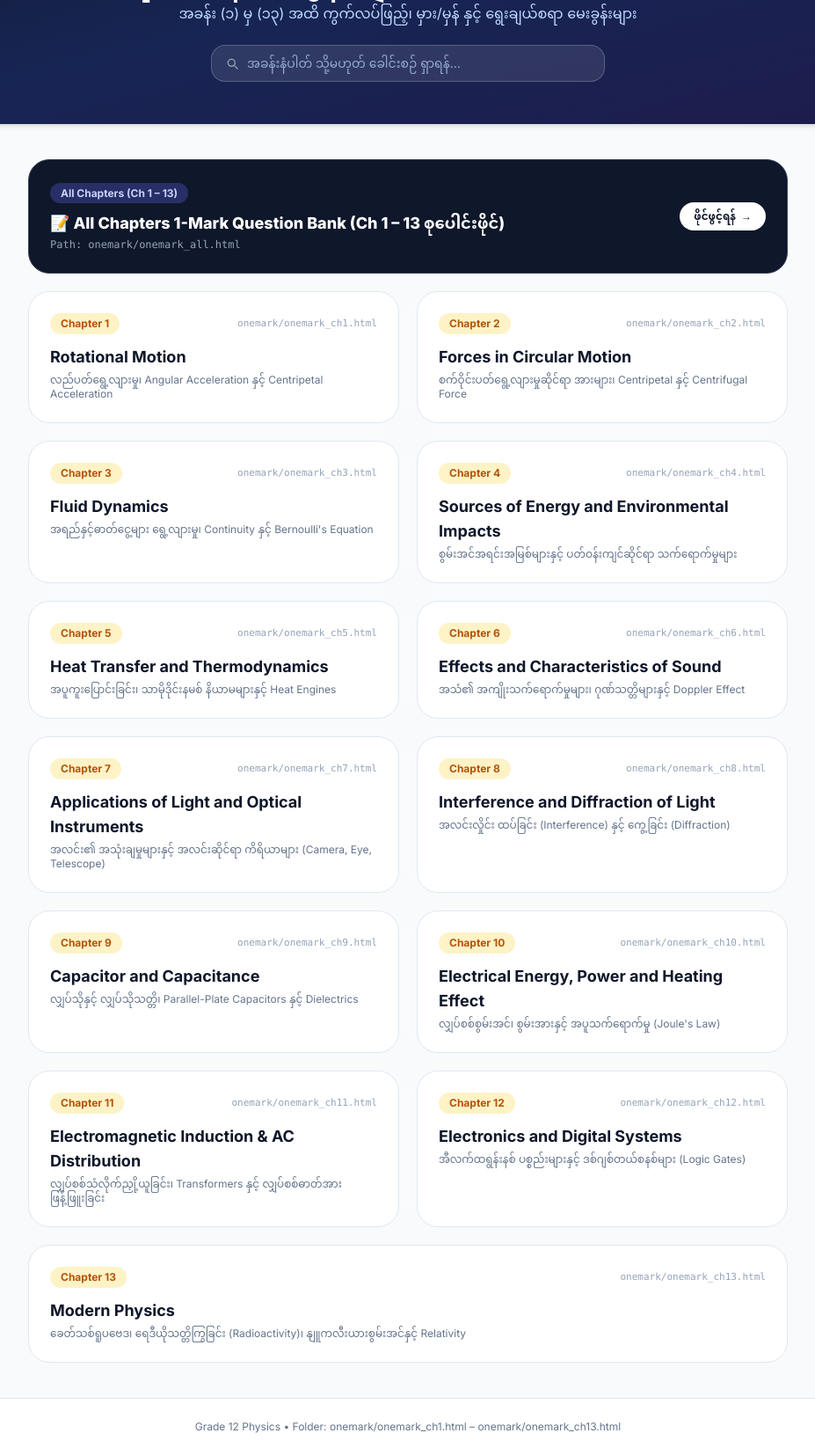
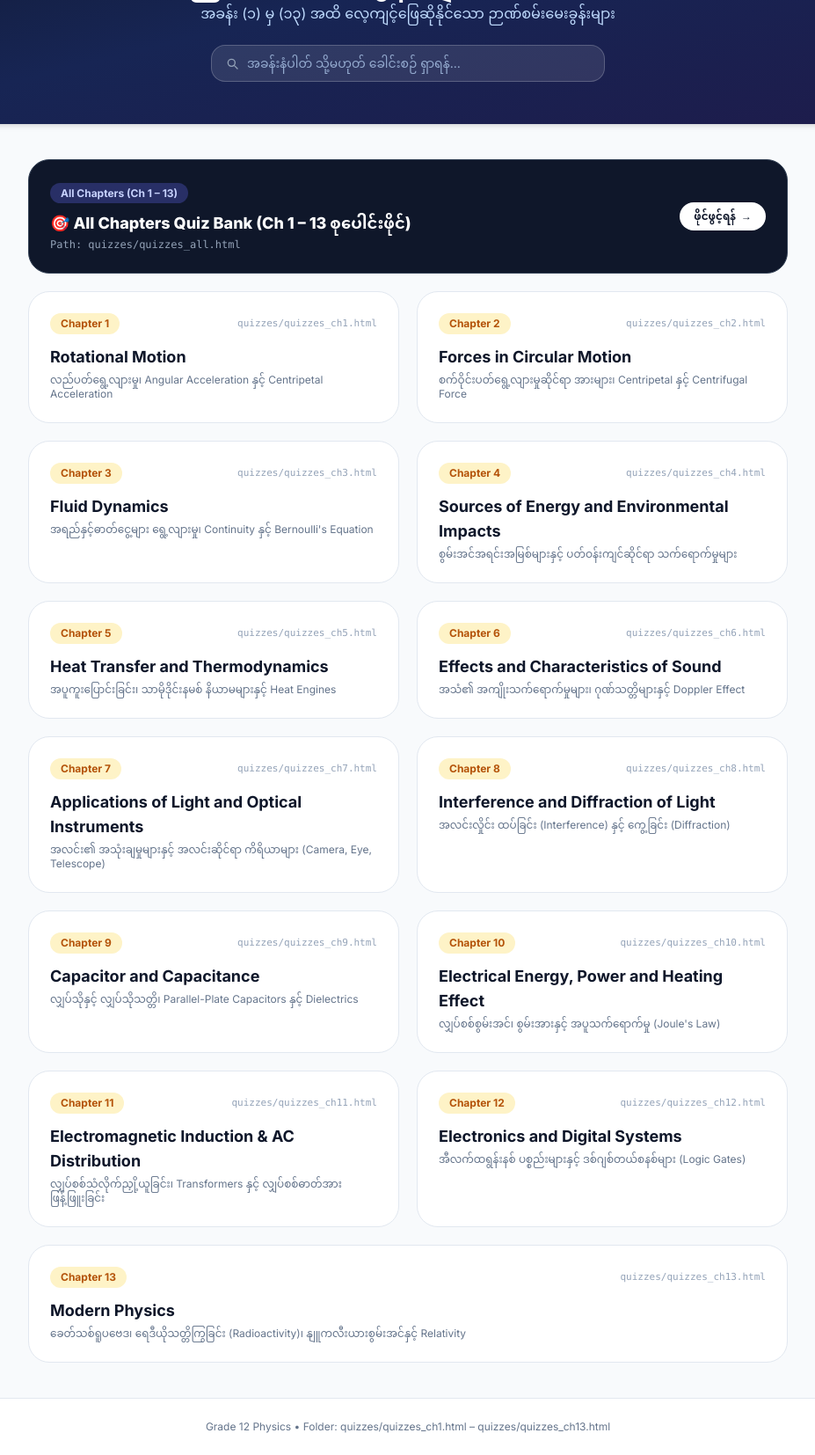
Before and after one commit to berrycran976-star/G12-phy-all-chapters, a plain HTML site: page quizzes.html in a window 1280 px wide. Shown: the part 180-1834 px from the top of the page at 88% size, without its empty margins (176-1103 px from the left). Drawn offline with nearby package versions, Linux system fonts and the light colour scheme.

Commit message:
Update title and links for quizzes section

```diff
--- a/onemark.html
+++ b/quizzes.html
@@ -3,7 +3,7 @@
 <head>
     <meta charset="UTF-8">
     <meta name="viewport" content="width=device-width, initial-scale=1.0">
-    <title>Grade 12 Physics - ၁ မှတ်တန် (1-Mark Questions)</title>
+    <title>Grade 12 Physics - ဉာဏ်စမ်းမေးခွန်းများ (Quizzes)</title>
 
     <!-- Tailwind CSS -->
     <script src="https://cdn.tailwindcss.com"></script>
@@ -34,11 +34,11 @@
             </div>
 
             <span class="inline-block px-3.5 py-1 rounded-full text-xs font-bold uppercase tracking-wider bg-indigo-500/20 text-indigo-200 border border-indigo-400/30 mb-3">
-                Grade 12 Physics • 1-Mark Q&A
+                Grade 12 Physics • Quizzes
             </span>
-            <h1 class="text-2xl sm:text-4xl font-extrabold tracking-tight">၁ မှတ်တန် မေးခွန်းများ (1-Mark Questions)</h1>
+            <h1 class="text-2xl sm:text-4xl font-extrabold tracking-tight">ဉာဏ်စမ်းမေးခွန်းများ (Quizzes)</h1>
             <p class="mt-2.5 text-blue-200 text-sm sm:text-base max-w-2xl mx-auto">
-                အခန်း (၁) မှ (၁၃) အထိ ကွက်လပ်ဖြည့်၊ မှား/မှန် နှင့် ရွေးချယ်စရာ မေးခွန်းများ
+                အခန်း (၁) မှ (၁၃) အထိ လေ့ကျင့်ဖြေဆိုနိုင်သော ဉာဏ်စမ်းမေးခွန်းများ
             </p>
 
             <!-- Quick Search Bar -->
@@ -60,12 +60,12 @@
     <main id="chapters-grid" class="flex-1 max-w-4xl w-full mx-auto px-4 py-10 grid sm:grid-cols-2 gap-5">
 
         <!-- Master All-in-One File Card -->
-        <a href="onemark/onemark_all.html" data-search="all chapters 1 to 13 master စုပေါင်းဖိုင်" class="chapter-card sm:col-span-2 block p-6 bg-slate-900 text-white rounded-3xl border border-slate-700 hover:border-indigo-400 hover:shadow-md transition">
+        <a href="quizzes/quizzes_all.html" data-search="all chapters 1 to 13 master quiz စုပေါင်းဖိုင်" class="chapter-card sm:col-span-2 block p-6 bg-slate-900 text-white rounded-3xl border border-slate-700 hover:border-indigo-400 hover:shadow-md transition">
             <div class="flex flex-col sm:flex-row sm:items-center justify-between gap-3">
                 <div>
                     <span class="px-3 py-1 rounded-full text-xs font-bold bg-indigo-500/30 text-indigo-200">All Chapters (Ch 1 – 13)</span>
-                    <h2 class="mt-2.5 text-lg font-extrabold text-white">📝 All Chapters 1-Mark Question Bank (Ch 1 – 13 စုပေါင်းဖိုင်)</h2>
-                    <p class="mt-0.5 text-xs font-mono text-slate-400">Path: onemark/onemark_all.html</p>
+                    <h2 class="mt-2.5 text-lg font-extrabold text-white">🎯 All Chapters Quiz Bank (Ch 1 – 13 စုပေါင်းဖိုင်)</h2>
+                    <p class="mt-0.5 text-xs font-mono text-slate-400">Path: quizzes/quizzes_all.html</p>
                 </div>
                 <span class="inline-flex items-center gap-1.5 px-4 py-2 rounded-2xl bg-white text-slate-900 text-xs font-extrabold self-start sm:self-center">
                     <span>ဖိုင်ဖွင့်ရန်</span>
@@ -75,130 +75,130 @@
         </a>
 
         <!-- Chapter 1 -->
-        <a href="onemark/onemark_ch1.html" data-search="1 rotational motion လည်ပတ်ရွေ့လျားမှု angular centripetal" class="chapter-card block p-6 bg-white rounded-3xl border border-slate-200 hover:border-amber-500 hover:shadow-md transition">
+        <a href="quizzes/quizzes_ch1.html" data-search="1 rotational motion လည်ပတ်ရွေ့လျားမှု angular centripetal" class="chapter-card block p-6 bg-white rounded-3xl border border-slate-200 hover:border-amber-500 hover:shadow-md transition">
             <div class="flex items-center justify-between gap-2">
                 <span class="px-3 py-1 rounded-full text-xs font-bold bg-amber-100 text-amber-700">Chapter 1</span>
-                <span class="text-[11px] font-mono text-slate-400">onemark/onemark_ch1.html</span>
+                <span class="text-[11px] font-mono text-slate-400">quizzes/quizzes_ch1.html</span>
             </div>
             <h2 class="mt-3 text-lg font-bold text-slate-900">Rotational Motion</h2>
             <p class="mt-1 text-xs text-slate-500">လည်ပတ်ရွေ့လျားမှု၊ Angular Acceleration နှင့် Centripetal Acceleration</p>
         </a>
 
         <!-- Chapter 2 -->
-        <a href="onemark/onemark_ch2.html" data-search="2 forces in circular motion စက်ဝိုင်းပတ်ရွေ့လျားမှု centripetal centrifugal banking" class="chapter-card block p-6 bg-white rounded-3xl border border-slate-200 hover:border-amber-500 hover:shadow-md transition">
+        <a href="quizzes/quizzes_ch2.html" data-search="2 forces in circular motion စက်ဝိုင်းပတ်ရွေ့လျားမှု centripetal centrifugal banking" class="chapter-card block p-6 bg-white rounded-3xl border border-slate-200 hover:border-amber-500 hover:shadow-md transition">
             <div class="flex items-center justify-between gap-2">
                 <span class="px-3 py-1 rounded-full text-xs font-bold bg-amber-100 text-amber-700">Chapter 2</span>
-                <span class="text-[11px] font-mono text-slate-400">onemark/onemark_ch2.html</span>
+                <span class="text-[11px] font-mono text-slate-400">quizzes/quizzes_ch2.html</span>
             </div>
             <h2 class="mt-3 text-lg font-bold text-slate-900">Forces in Circular Motion</h2>
             <p class="mt-1 text-xs text-slate-500">စက်ဝိုင်းပတ်ရွေ့လျားမှုဆိုင်ရာ အားများ၊ Centripetal နှင့် Centrifugal Force</p>
         </a>
 
         <!-- Chapter 3 -->
-        <a href="onemark/onemark_ch3.html" data-search="3 fluid dynamics အရည်နှင့်ဓာတ်ငွေ့ bernoulli continuity viscosity" class="chapter-card block p-6 bg-white rounded-3xl border border-slate-200 hover:border-amber-500 hover:shadow-md transition">
+        <a href="quizzes/quizzes_ch3.html" data-search="3 fluid dynamics အရည်နှင့်ဓာတ်ငွေ့ bernoulli continuity viscosity" class="chapter-card block p-6 bg-white rounded-3xl border border-slate-200 hover:border-amber-500 hover:shadow-md transition">
             <div class="flex items-center justify-between gap-2">
                 <span class="px-3 py-1 rounded-full text-xs font-bold bg-amber-100 text-amber-700">Chapter 3</span>
-                <span class="text-[11px] font-mono text-slate-400">onemark/onemark_ch3.html</span>
+                <span class="text-[11px] font-mono text-slate-400">quizzes/quizzes_ch3.html</span>
             </div>
             <h2 class="mt-3 text-lg font-bold text-slate-900">Fluid Dynamics</h2>
             <p class="mt-1 text-xs text-slate-500">အရည်နှင့်ဓာတ်ငွေ့များ ရွေ့လျားမှု၊ Continuity နှင့် Bernoulli's Equation</p>
         </a>
 
         <!-- Chapter 4 -->
-        <a href="onemark/onemark_ch4.html" data-search="4 sources of energy environmental impacts စွမ်းအင်အရင်းအမြစ် renewable" class="chapter-card block p-6 bg-white rounded-3xl border border-slate-200 hover:border-amber-500 hover:shadow-md transition">
+        <a href="quizzes/quizzes_ch4.html" data-search="4 sources of energy environmental impacts စွမ်းအင်အရင်းအမြစ် renewable" class="chapter-card block p-6 bg-white rounded-3xl border border-slate-200 hover:border-amber-500 hover:shadow-md transition">
             <div class="flex items-center justify-between gap-2">
                 <span class="px-3 py-1 rounded-full text-xs font-bold bg-amber-100 text-amber-700">Chapter 4</span>
-                <span class="text-[11px] font-mono text-slate-400">onemark/onemark_ch4.html</span>
+                <span class="text-[11px] font-mono text-slate-400">quizzes/quizzes_ch4.html</span>
             </div>
             <h2 class="mt-3 text-lg font-bold text-slate-900">Sources of Energy and Environmental Impacts</h2>
             <p class="mt-1 text-xs text-slate-500">စွမ်းအင်အရင်းအမြစ်များနှင့် ပတ်ဝန်းကျင်ဆိုင်ရာ သက်ရောက်မှုများ</p>
         </a>
 
         <!-- Chapter 5 -->
-        <a href="onemark/onemark_ch5.html" data-search="5 heat transfer thermodynamics အပူကူးပြောင်းခြင်း သာမိုဒိုင်းနမစ်" class="chapter-card block p-6 bg-white rounded-3xl border border-slate-200 hover:border-amber-500 hover:shadow-md transition">
+        <a href="quizzes/quizzes_ch5.html" data-search="5 heat transfer thermodynamics အပူကူးပြောင်းခြင်း သာမိုဒိုင်းနမစ်" class="chapter-card block p-6 bg-white rounded-3xl border border-slate-200 hover:border-amber-500 hover:shadow-md transition">
             <div class="flex items-center justify-between gap-2">
                 <span class="px-3 py-1 rounded-full text-xs font-bold bg-amber-100 text-amber-700">Chapter 5</span>
-                <span class="text-[11px] font-mono text-slate-400">onemark/onemark_ch5.html</span>
+                <span class="text-[11px] font-mono text-slate-400">quizzes/quizzes_ch5.html</span>
             </div>
             <h2 class="mt-3 text-lg font-bold text-slate-900">Heat Transfer and Thermodynamics</h2>
             <p class="mt-1 text-xs text-slate-500">အပူကူးပြောင်းခြင်း၊ သာမိုဒိုင်းနမစ် နိယာမများနှင့် Heat Engines</p>
         </a>
 
         <!-- Chapter 6 -->
-        <a href="onemark/onemark_ch6.html" data-search="6 effects characteristics of sound အသံ doppler echo decibel" class="chapter-card block p-6 bg-white rounded-3xl border border-slate-200 hover:border-amber-500 hover:shadow-md transition">
+        <a href="quizzes/quizzes_ch6.html" data-search="6 effects characteristics of sound အသံ doppler echo decibel" class="chapter-card block p-6 bg-white rounded-3xl border border-slate-200 hover:border-amber-500 hover:shadow-md transition">
             <div class="flex items-center justify-between gap-2">
                 <span class="px-3 py-1 rounded-full text-xs font-bold bg-amber-100 text-amber-700">Chapter 6</span>
-                <span class="text-[11px] font-mono text-slate-400">onemark/onemark_ch6.html</span>
+                <span class="text-[11px] font-mono text-slate-400">quizzes/quizzes_ch6.html</span>
             </div>
             <h2 class="mt-3 text-lg font-bold text-slate-900">Effects and Characteristics of Sound</h2>
             <p class="mt-1 text-xs text-slate-500">အသံ၏ အကျိုးသက်ရောက်မှုများ၊ ဂုဏ်သတ္တိများနှင့် Doppler Effect</p>
         </a>
 
         <!-- Chapter 7 -->
-        <a href="onemark/onemark_ch7.html" data-search="7 applications of light optical instruments အလင်း camera eye telescope microscope" class="chapter-card block p-6 bg-white rounded-3xl border border-slate-200 hover:border-amber-500 hover:shadow-md transition">
+        <a href="quizzes/quizzes_ch7.html" data-search="7 applications of light optical instruments အလင်း camera eye telescope microscope" class="chapter-card block p-6 bg-white rounded-3xl border border-slate-200 hover:border-amber-500 hover:shadow-md transition">
             <div class="flex items-center justify-between gap-2">
                 <span class="px-3 py-1 rounded-full text-xs font-bold bg-amber-100 text-amber-700">Chapter 7</span>
-                <span class="text-[11px] font-mono text-slate-400">onemark/onemark_ch7.html</span>
+                <span class="text-[11px] font-mono text-slate-400">quizzes/quizzes_ch7.html</span>
             </div>
             <h2 class="mt-3 text-lg font-bold text-slate-900">Applications of Light and Optical Instruments</h2>
             <p class="mt-1 text-xs text-slate-500">အလင်း၏ အသုံးချမှုများနှင့် အလင်းဆိုင်ရာ ကိရိယာများ (Camera, Eye, Telescope)</p>
         </a>
 
         <!-- Chapter 8 -->
-        <a href="onemark/onemark_ch8.html" data-search="8 interference diffraction of light အလင်းလှိုင်း ထပ်ခြင်း ကွေ့ခြင်း" class="chapter-card block p-6 bg-white rounded-3xl border border-slate-200 hover:border-amber-500 hover:shadow-md transition">
+        <a href="quizzes/quizzes_ch8.html" data-search="8 interference diffraction of light အလင်းလှိုင်း ထပ်ခြင်း ကွေ့ခြင်း" class="chapter-card block p-6 bg-white rounded-3xl border border-slate-200 hover:border-amber-500 hover:shadow-md transition">
             <div class="flex items-center justify-between gap-2">
                 <span class="px-3 py-1 rounded-full text-xs font-bold bg-amber-100 text-amber-700">Chapter 8</span>
-                <span class="text-[11px] font-mono text-slate-400">onemark/onemark_ch8.html</span>
+                <span class="text-[11px] font-mono text-slate-400">quizzes/quizzes_ch8.html</span>
             </div>
             <h2 class="mt-3 text-lg font-bold text-slate-900">Interference and Diffraction of Light</h2>
             <p class="mt-1 text-xs text-slate-500">အလင်းလှိုင်း ထပ်ခြင်း (Interference) နှင့် ကွေ့ခြင်း (Diffraction)</p>
         </a>
 
         <!-- Chapter 9 -->
-        <a href="onemark/onemark_ch9.html" data-search="9 capacitor capacitance လျှပ်သို dielectric" class="chapter-card block p-6 bg-white rounded-3xl border border-slate-200 hover:border-amber-500 hover:shadow-md transition">
+        <a href="quizzes/quizzes_ch9.html" data-search="9 capacitor capacitance လျှပ်သို dielectric" class="chapter-card block p-6 bg-white rounded-3xl border border-slate-200 hover:border-amber-500 hover:shadow-md transition">
             <div class="flex items-center justify-between gap-2">
                 <span class="px-3 py-1 rounded-full text-xs font-bold bg-amber-100 text-amber-700">Chapter 9</span>
-                <span class="text-[11px] font-mono text-slate-400">onemark/onemark_ch9.html</span>
+                <span class="text-[11px] font-mono text-slate-400">quizzes/quizzes_ch9.html</span>
             </div>
             <h2 class="mt-3 text-lg font-bold text-slate-900">Capacitor and Capacitance</h2>
             <p class="mt-1 text-xs text-slate-500">လျှပ်သိုနှင့် လျှပ်သိုသတ္တိ၊ Parallel-Plate Capacitors နှင့် Dielectrics</p>
         </a>
 
         <!-- Chapter 10 -->
-        <a href="onemark/onemark_ch10.html" data-search="10 electrical energy power heating effect လျှပ်စစ်စွမ်းအင် joule" class="chapter-card block p-6 bg-white rounded-3xl border border-slate-200 hover:border-amber-500 hover:shadow-md transition">
+        <a href="quizzes/quizzes_ch10.html" data-search="10 electrical energy power heating effect လျှပ်စစ်စွမ်းအင် joule" class="chapter-card block p-6 bg-white rounded-3xl border border-slate-200 hover:border-amber-500 hover:shadow-md transition">
             <div class="flex items-center justify-between gap-2">
                 <span class="px-3 py-1 rounded-full text-xs font-bold bg-amber-100 text-amber-700">Chapter 10</span>
-                <span class="text-[11px] font-mono text-slate-400">onemark/onemark_ch10.html</span>
+                <span class="text-[11px] font-mono text-slate-400">quizzes/quizzes_ch10.html</span>
             </div>
             <h2 class="mt-3 text-lg font-bold text-slate-900">Electrical Energy, Power and Heating Effect</h2>
             <p class="mt-1 text-xs text-slate-500">လျှပ်စစ်စွမ်းအင်၊ စွမ်းအားနှင့် အပူသက်ရောက်မှု (Joule's Law)</p>
         </a>
 
         <!-- Chapter 11 -->
-        <a href="onemark/onemark_ch11.html" data-search="11 electromagnetic induction ac distribution လျှပ်စစ်သံလိုက်ညှို့ယူခြင်း faraday transformer" class="chapter-card block p-6 bg-white rounded-3xl border border-slate-200 hover:border-amber-500 hover:shadow-md transition">
+        <a href="quizzes/quizzes_ch11.html" data-search="11 electromagnetic induction ac distribution လျှပ်စစ်သံလိုက်ညှို့ယူခြင်း faraday transformer" class="chapter-card block p-6 bg-white rounded-3xl border border-slate-200 hover:border-amber-500 hover:shadow-md transition">
             <div class="flex items-center justify-between gap-2">
                 <span class="px-3 py-1 rounded-full text-xs font-bold bg-amber-100 text-amber-700">Chapter 11</span>
-                <span class="text-[11px] font-mono text-slate-400">onemark/onemark_ch11.html</span>
+                <span class="text-[11px] font-mono text-slate-400">quizzes/quizzes_ch11.html</span>
             </div>
             <h2 class="mt-3 text-lg font-bold text-slate-900">Electromagnetic Induction & AC Distribution</h2>
             <p class="mt-1 text-xs text-slate-500">လျှပ်စစ်သံလိုက်ညှို့ယူခြင်း၊ Transformers နှင့် လျှပ်စစ်ဓာတ်အား ဖြန့်ဖြူးခြင်း</p>
         </a>
 
         <!-- Chapter 12 -->
-        <a href="onemark/onemark_ch12.html" data-search="12 electronics digital systems အီလက်ထရွန်းနစ် logic gates diode transistor" class="chapter-card block p-6 bg-white rounded-3xl border border-slate-200 hover:border-amber-500 hover:shadow-md transition">
+        <a href="quizzes/quizzes_ch12.html" data-search="12 electronics digital systems အီလက်ထရွန်းနစ် logic gates diode transistor" class="chapter-card block p-6 bg-white rounded-3xl border border-slate-200 hover:border-amber-500 hover:shadow-md transition">
             <div class="flex items-center justify-between gap-2">
                 <span class="px-3 py-1 rounded-full text-xs font-bold bg-amber-100 text-amber-700">Chapter 12</span>
-                <span class="text-[11px] font-mono text-slate-400">onemark/onemark_ch12.html</span>
+                <span class="text-[11px] font-mono text-slate-400">quizzes/quizzes_ch12.html</span>
             </div>
             <h2 class="mt-3 text-lg font-bold text-slate-900">Electronics and Digital Systems</h2>
             <p class="mt-1 text-xs text-slate-500">အီလက်ထရွန်းနစ် ပစ္စည်းများနှင့် ဒစ်ဂျစ်တယ်စနစ်များ (Logic Gates)</p>
         </a>
 
         <!-- Chapter 13 -->
-        <a href="onemark/onemark_ch13.html" data-search="13 modern physics ခေတ်သစ်ရူပဗေဒ radioactivity nuclear relativity quantum" class="chapter-card block p-6 bg-white rounded-3xl border border-slate-200 hover:border-amber-500 hover:shadow-md transition sm:col-span-2">
+        <a href="quizzes/quizzes_ch13.html" data-search="13 modern physics ခေတ်သစ်ရူပဗေဒ radioactivity nuclear relativity quantum" class="chapter-card block p-6 bg-white rounded-3xl border border-slate-200 hover:border-amber-500 hover:shadow-md transition sm:col-span-2">
             <div class="flex items-center justify-between gap-2">
                 <span class="px-3 py-1 rounded-full text-xs font-bold bg-amber-100 text-amber-700">Chapter 13</span>
-                <span class="text-[11px] font-mono text-slate-400">onemark/onemark_ch13.html</span>
+                <span class="text-[11px] font-mono text-slate-400">quizzes/quizzes_ch13.html</span>
             </div>
             <h2 class="mt-3 text-lg font-bold text-slate-900">Modern Physics</h2>
             <p class="mt-1 text-xs text-slate-500">ခေတ်သစ်ရူပဗေဒ၊ ရေဒီယိုသတ္တိကြွခြင်း (Radioactivity)၊ နျူကလီးယားစွမ်းအင်နှင့် Relativity</p>
@@ -215,7 +215,7 @@
 
     <!-- Simple Footer -->
     <footer class="border-t border-slate-200 bg-white py-6 px-4 text-center text-xs text-slate-500">
-        Grade 12 Physics • Folder: onemark/onemark_ch1.html – onemark/onemark_ch13.html
+        Grade 12 Physics • Folder: quizzes/quizzes_ch1.html – quizzes/quizzes_ch13.html
     </footer>
 
     <!-- Instant Client-Side Search Filter -->
```
